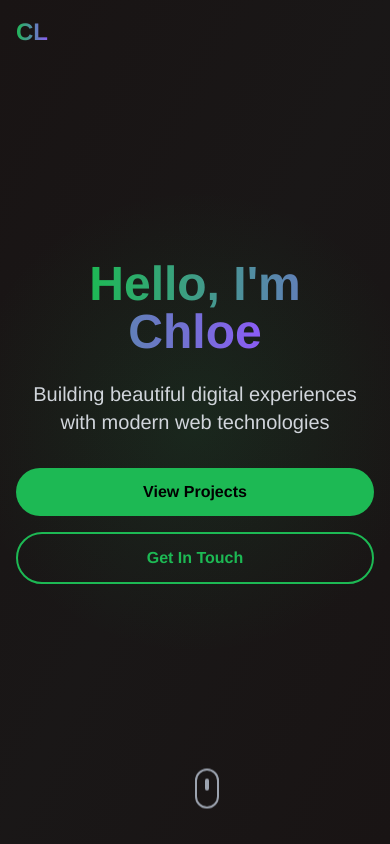
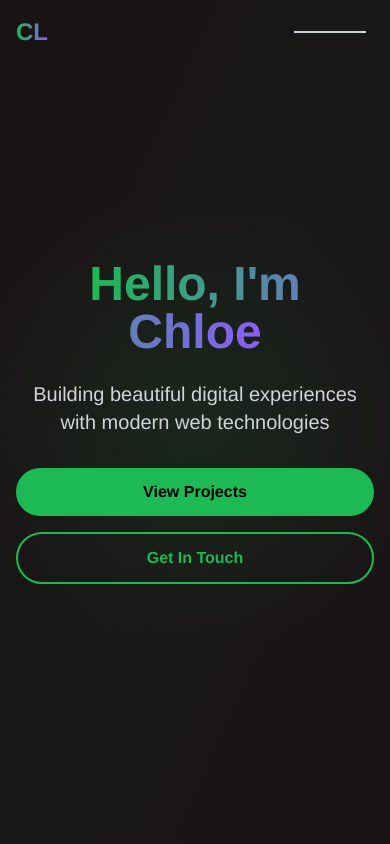
Before and after one commit to chloelubin/chloelubin.github.io, a Next.js app: page / in a window 390 px wide. Shown: the top 844 px of the page. Built offline with nearby package versions, Linux system fonts and the light colour scheme.

Commit message:
website updates

```diff
--- a/components/Contact.tsx
+++ b/components/Contact.tsx
@@ -14,13 +14,33 @@ export default function Contact() {
     e.preventDefault()
     setIsSubmitting(true)
 
-    // Here you would typically send the form data to a backend
-    // For now, we'll just simulate a submission
-    setTimeout(() => {
-      alert('Thank you for your message! I\'ll get back to you soon.')
-      setFormData({ name: '', email: '', message: '' })
-      setIsSubmitting(false)
-    }, 1000)
+    const recipientEmail = 'chloe.lubin@gmail.com'
+
+    const subject = `New message from ${formData.name || 'Portfolio Contact Form'}`
+    const bodyLines = [
+      'You received a new message from your portfolio contact form:',
+      '',
+      `Name: ${formData.name}`,
+      `Email: ${formData.email}`,
+      '',
+      'Message:',
+      formData.message,
+      '',
+      '---',
+      'Sent from your portfolio site',
+    ]
+
+    const mailtoLink = `mailto:${encodeURIComponent(
+      recipientEmail
+    )}?subject=${encodeURIComponent(subject)}&body=${encodeURIComponent(
+      bodyLines.join('\n')
+    )}`
+
+    window.location.href = mailtoLink
+
+    // Reset form state after opening mail client
+    setFormData({ name: '', email: '', message: '' })
+    setIsSubmitting(false)
   }
 
   const handleChange = (
--- a/components/Hero.tsx
+++ b/components/Hero.tsx
@@ -36,13 +36,6 @@ export default function Hero() {
           </button>
         </div>
       </div>
-
-      {/* Scroll indicator */}
-      <div className="absolute bottom-8 left-1/2 transform -translate-x-1/2 animate-bounce">
-        <div className="w-6 h-10 border-2 border-gray-400 rounded-full flex justify-center">
-          <div className="w-1 h-3 bg-gray-400 rounded-full mt-2" />
-        </div>
-      </div>
     </section>
   )
 }
--- a/components/Navbar.tsx
+++ b/components/Navbar.tsx
@@ -5,6 +5,7 @@ import { useState, useEffect } from 'react'
 export default function Navbar() {
   const [isScrolled, setIsScrolled] = useState(false)
   const [activeSection, setActiveSection] = useState('home')
+  const [isMenuOpen, setIsMenuOpen] = useState(false)
 
   useEffect(() => {
     const handleScroll = () => {
@@ -32,6 +33,9 @@ export default function Navbar() {
     if (element) {
       element.scrollIntoView({ behavior: 'smooth' })
     }
+
+    // Close mobile menu after navigating
+    setIsMenuOpen(false)
   }
 
   return (
@@ -50,6 +54,7 @@ export default function Navbar() {
           >
             CL
           </button>
+          {/* Desktop navigation */}
           <div className="hidden md:flex space-x-8">
             {['about', 'projects', 'contact'].map((section) => (
               <button
@@ -65,8 +70,57 @@ export default function Navbar() {
               </button>
             ))}
           </div>
+
+          {/* Mobile hamburger button */}
+          <button
+            type="button"
+            className="md:hidden inline-flex items-center justify-center p-2 rounded-md text-gray-300 hover:text-primary hover:bg-background-card focus:outline-none focus:ring-2 focus:ring-primary"
+            aria-controls="mobile-menu"
+            aria-expanded={isMenuOpen}
+            onClick={() => setIsMenuOpen((prev) => !prev)}
+          >
+            <span className="sr-only">Open main menu</span>
+            <span
+              className={`block w-6 h-0.5 bg-current transform transition duration-200 ${
+                isMenuOpen ? 'rotate-45 translate-y-1.5' : ''
+              }`}
+            />
+            <span
+              className={`block w-6 h-0.5 bg-current my-1 transition-opacity duration-200 ${
+                isMenuOpen ? 'opacity-0' : 'opacity-100'
+              }`}
+            />
+            <span
+              className={`block w-6 h-0.5 bg-current transform transition duration-200 ${
+                isMenuOpen ? '-rotate-45 -translate-y-1.5' : ''
+              }`}
+            />
+          </button>
         </div>
       </div>
+      {/* Mobile menu panel */}
+      {isMenuOpen && (
+        <div
+          id="mobile-menu"
+          className="md:hidden bg-background/95 backdrop-blur-md border-t border-gray-800"
+        >
+          <div className="px-4 pt-2 pb-4 space-y-1">
+            {['about', 'projects', 'contact'].map((section) => (
+              <button
+                key={section}
+                onClick={() => scrollToSection(section)}
+                className={`block w-full text-left px-3 py-2 rounded-md text-base font-medium capitalize ${
+                  activeSection === section
+                    ? 'bg-primary/10 text-primary'
+                    : 'text-gray-300 hover:bg-background-card hover:text-primary'
+                }`}
+              >
+                {section}
+              </button>
+            ))}
+          </div>
+        </div>
+      )}
     </nav>
   )
 }
```
